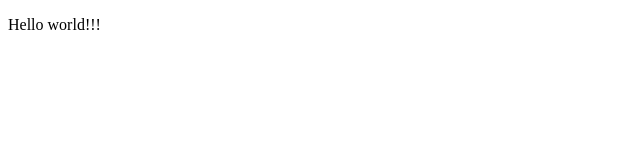
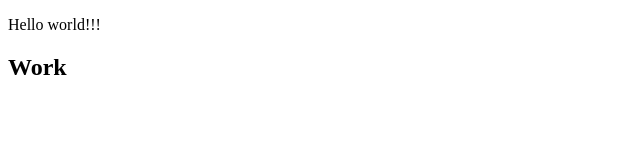
Before and after one commit to Versallly/projectJSreact, a plain HTML site: page index.html in a window 1280 px wide. Shown: the full height of the page, 0-640 px from the left. Drawn offline with Linux system fonts and the light colour scheme.

Commit message:
1st work commit

```diff
--- a/index.html
+++ b/index.html
@@ -10,6 +10,9 @@
     <p>
         Hello world!!!
     </p>
+    <h2>
+        Work
+    </h2>
     <!-- <script>
         alert(1);
     </script> -->
```
